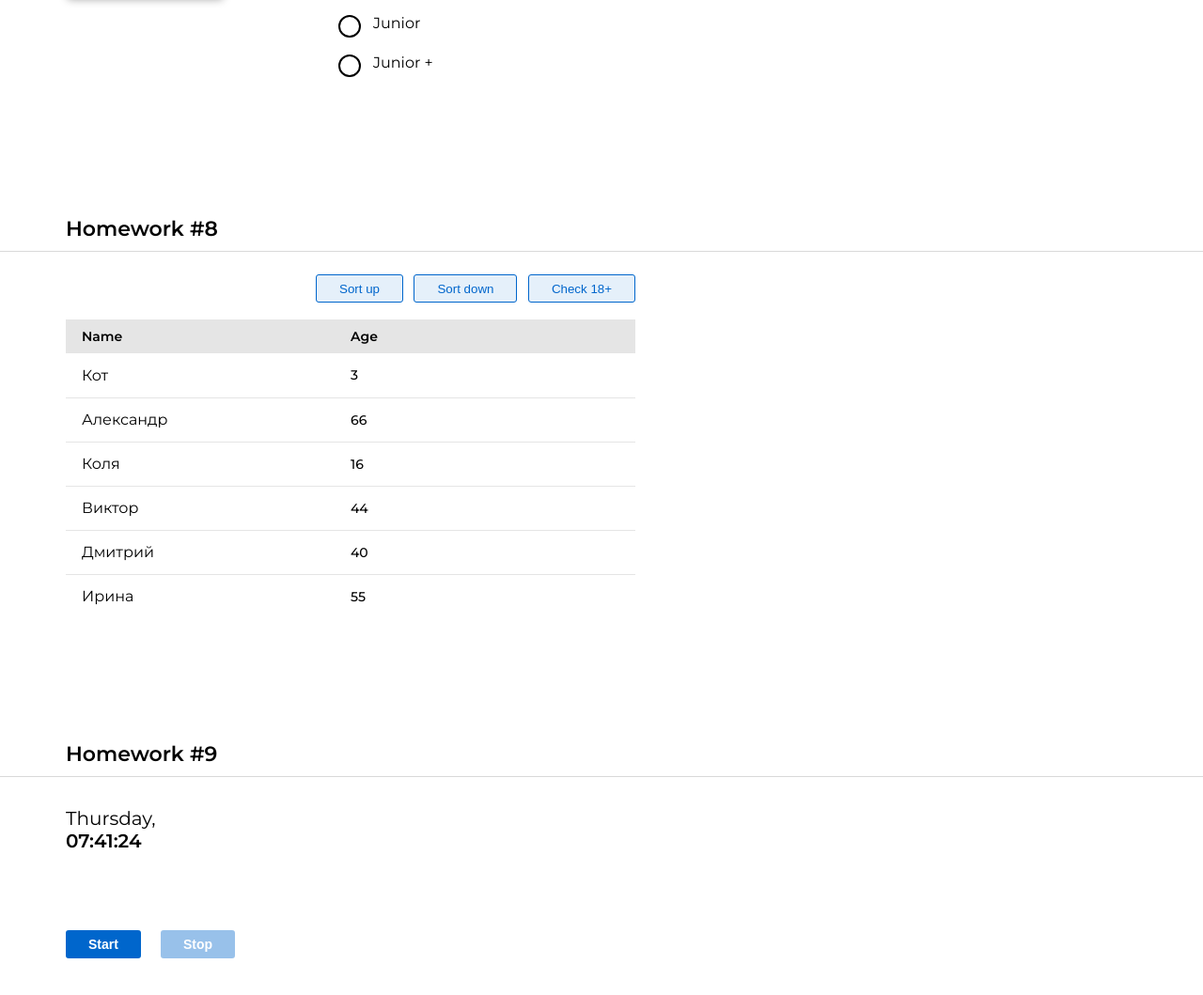
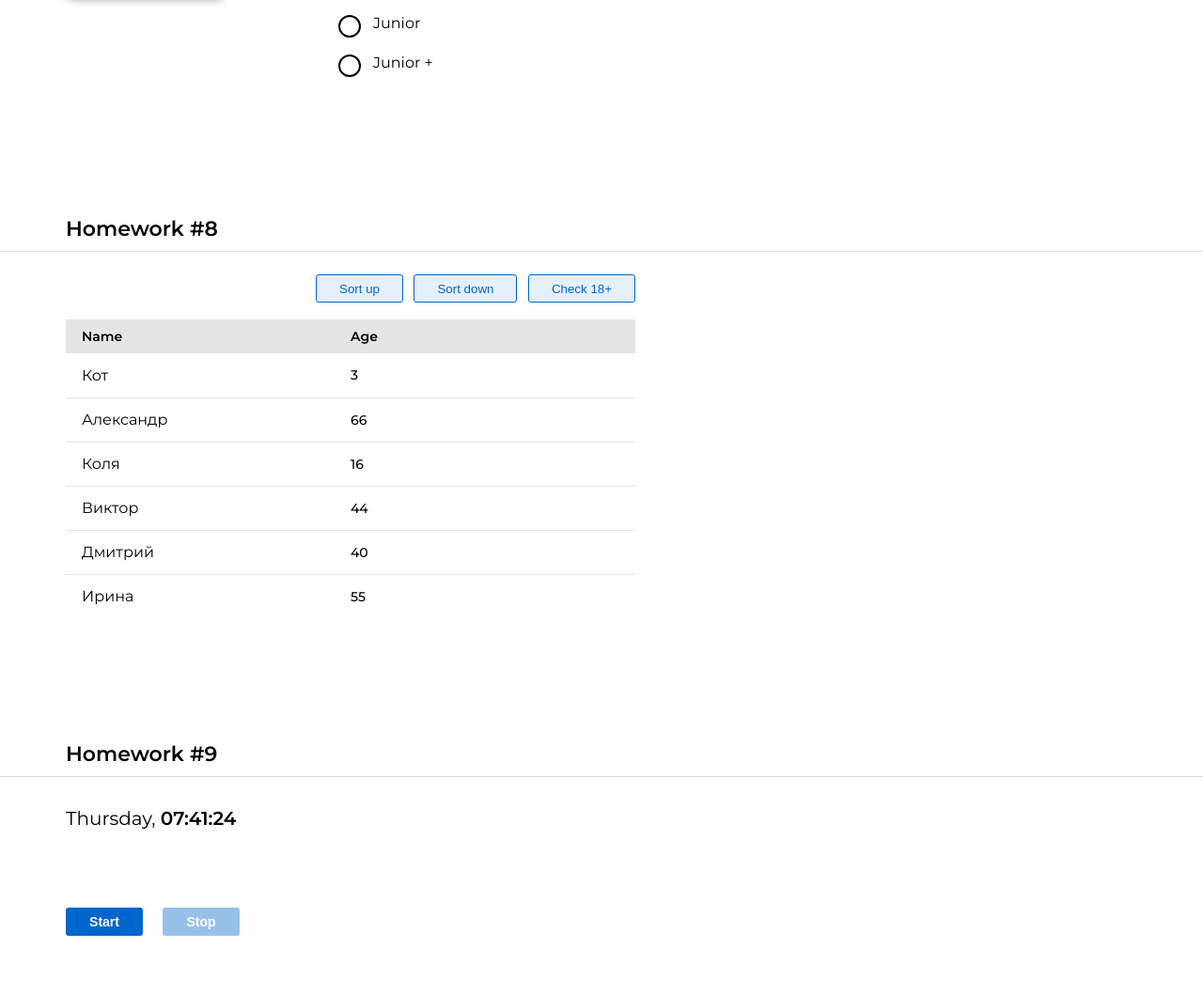
Before and after one commit to TatyanaNem/hws2, a React (Create React App) app: page /#/junior in a window 1280 px wide. Shown: the part 525-1584 px from the top of the page at 94% size. Built offline with nearby package versions, Linux system fonts and the light colour scheme.

Commit message:
corrected css file

```diff
--- a/src/s2-homeworks/hw09/Clock.module.css
+++ b/src/s2-homeworks/hw09/Clock.module.css
@@ -23,7 +23,7 @@
 }
 
 .clock {
-    width: 180px;
+    width: 200px;
     height: 200px;
 }
 
```
